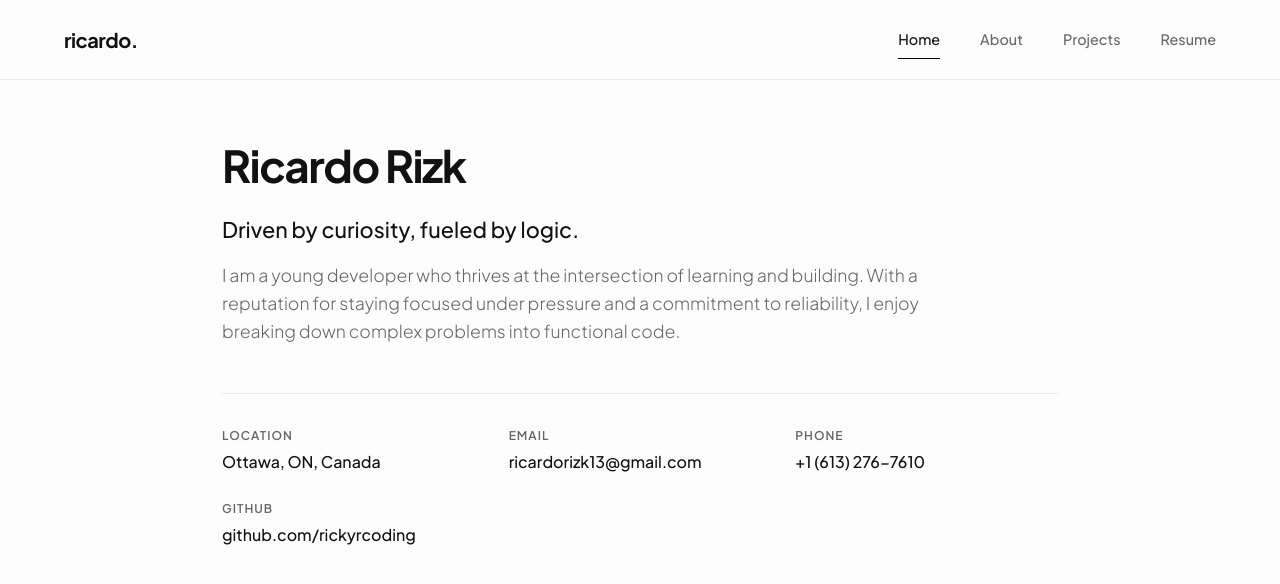
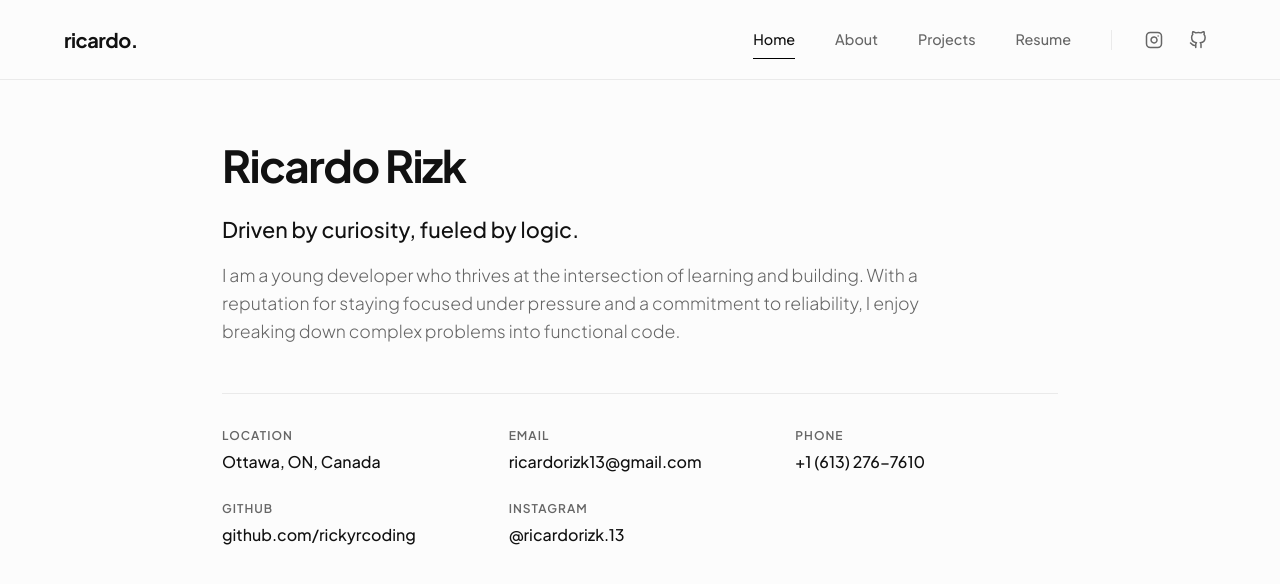
Before and after one commit to RickyRCoding/ricardorizk, a Flask app: page / in a window 1280 px wide. Shown: the top 584 px of the page. Run offline with Flask 3, Linux system fonts and the light colour scheme.

Commit message:
2026-08-15-12-51-07

```diff
--- a/data.json
+++ b/data.json
@@ -5,7 +5,8 @@
     "location": "Ottawa, ON, Canada",
     "email": "ricardorizk13@gmail.com",
     "phone": "+1 (613) 276-7610",
-    "github": "rickyrcoding"
+    "github": "rickyrcoding",
+    "instagram": "ricardorizk.13"
   },
   "about": {
     "subtitle": "Developer, Student, and Problem Solver",
--- a/static/styles.css
+++ b/static/styles.css
@@ -58,6 +58,10 @@ body {
 }
 
 /* Logo */
+.logo {
+  margin-right: auto;
+}
+
 .logo a {
   font-size: 1.25rem;
   font-weight: 700;
@@ -109,6 +113,60 @@ body {
 
 .nav-link.active {
   color: var(--text-primary);
+}
+
+/* Social Navigation Bar and Icons */
+.desktop-nav-socials-container {
+  display: flex;
+  align-items: center;
+  gap: 1.5rem;
+  margin-left: 2.5rem;
+}
+
+.nav-divider {
+  width: 1px;
+  height: 20px;
+  background-color: var(--border-color);
+}
+
+.desktop-socials {
+  display: flex;
+  align-items: center;
+  gap: 0.5rem;
+}
+
+.social-icon-link {
+  color: var(--text-muted);
+  display: flex;
+  align-items: center;
+  justify-content: center;
+  width: 36px;
+  height: 36px;
+  border-radius: 50%;
+  background-color: transparent;
+  border: 1px solid transparent;
+  transition: color var(--transition-speed) var(--transition-ease),
+              background-color var(--transition-speed) var(--transition-ease),
+              border-color var(--transition-speed) var(--transition-ease),
+              transform var(--transition-speed) var(--transition-ease);
+}
+
+.social-icon-link:hover {
+  color: var(--text-primary);
+  background-color: var(--card-bg);
+  border-color: var(--border-color);
+  transform: translateY(-2px);
+}
+
+.social-icon-link svg {
+  width: 18px;
+  height: 18px;
+  stroke-width: 2;
+  transition: transform var(--transition-speed) var(--transition-ease);
+}
+
+.mobile-socials {
+  display: none;
 }
 
 /* Hamburger Button Styling */
@@ -729,6 +787,21 @@ h3 {
     font-size: 1.25rem;
   }
 
+  .desktop-nav-socials-container {
+    display: none;
+  }
+
+  .mobile-socials {
+    display: flex;
+    justify-content: center;
+    gap: 1.5rem;
+    margin-top: 1.5rem;
+    padding-top: 1.5rem;
+    border-top: 1px solid var(--border-color);
+    width: 100%;
+    max-width: 160px;
+  }
+
   /* Content & Grid adaptations */
   .content-container {
     margin-top: 120px;
--- a/templates/index.html
+++ b/templates/index.html
@@ -31,7 +31,30 @@
       <a href="#" class="nav-link" data-target="about">About</a>
       <a href="#" class="nav-link" data-target="projects">Projects</a>
       <a href="#" class="nav-link" data-target="resume">Resume</a>
+
+      <!-- Mobile Socials (only shown in mobile menu drawer) -->
+      <div class="mobile-socials">
+        <a href="https://instagram.com/{{ data.home.instagram }}" target="_blank" rel="noopener" class="social-icon-link" aria-label="Instagram">
+          <svg xmlns="http://www.w3.org/2000/svg" width="20" height="20" viewBox="0 0 24 24" fill="none" stroke="currentColor" stroke-width="2" stroke-linecap="round" stroke-linejoin="round"><rect x="2" y="2" width="20" height="20" rx="5" ry="5"></rect><path d="M16 11.37A4 4 0 1 1 12.63 8 4 4 0 0 1 16 11.37z"></path><line x1="17.5" y1="6.5" x2="17.51" y2="6.5"></line></svg>
+        </a>
+        <a href="https://github.com/{{ data.home.github }}" target="_blank" rel="noopener" class="social-icon-link" aria-label="GitHub">
+          <svg xmlns="http://www.w3.org/2000/svg" width="20" height="20" viewBox="0 0 24 24" fill="none" stroke="currentColor" stroke-width="2" stroke-linecap="round" stroke-linejoin="round"><path d="M9 19c-5 1.5-5-2.5-7-3m14 6v-3.87a3.37 3.37 0 0 0-.94-2.61c3.14-.35 6.44-1.54 6.44-7A5.44 5.44 0 0 0 20 4.77 5.07 5.07 0 0 0 19.91 1S18.73.65 16 2.48a13.38 13.38 0 0 0-7 0C6.27.65 5.09 1 5.09 1A5.07 5.07 0 0 0 5 4.77a5.44 5.44 0 0 0-1.5 3.78c0 5.42 3.3 6.61 6.44 7A3.37 3.37 0 0 0 9 18.13V22"></path></svg>
+        </a>
+      </div>
     </nav>
+
+    <!-- Desktop Socials (shown beside navigation in header on desktop) -->
+    <div class="desktop-nav-socials-container">
+      <span class="nav-divider"></span>
+      <div class="desktop-socials">
+        <a href="https://instagram.com/{{ data.home.instagram }}" target="_blank" rel="noopener" class="social-icon-link" aria-label="Instagram">
+          <svg xmlns="http://www.w3.org/2000/svg" width="20" height="20" viewBox="0 0 24 24" fill="none" stroke="currentColor" stroke-width="2" stroke-linecap="round" stroke-linejoin="round"><rect x="2" y="2" width="20" height="20" rx="5" ry="5"></rect><path d="M16 11.37A4 4 0 1 1 12.63 8 4 4 0 0 1 16 11.37z"></path><line x1="17.5" y1="6.5" x2="17.51" y2="6.5"></line></svg>
+        </a>
+        <a href="https://github.com/{{ data.home.github }}" target="_blank" rel="noopener" class="social-icon-link" aria-label="GitHub">
+          <svg xmlns="http://www.w3.org/2000/svg" width="20" height="20" viewBox="0 0 24 24" fill="none" stroke="currentColor" stroke-width="2" stroke-linecap="round" stroke-linejoin="round"><path d="M9 19c-5 1.5-5-2.5-7-3m14 6v-3.87a3.37 3.37 0 0 0-.94-2.61c3.14-.35 6.44-1.54 6.44-7A5.44 5.44 0 0 0 20 4.77 5.07 5.07 0 0 0 19.91 1S18.73.65 16 2.48a13.38 13.38 0 0 0-7 0C6.27.65 5.09 1 5.09 1A5.07 5.07 0 0 0 5 4.77a5.44 5.44 0 0 0-1.5 3.78c0 5.42 3.3 6.61 6.44 7A3.37 3.37 0 0 0 9 18.13V22"></path></svg>
+        </a>
+      </div>
+    </div>
   </header>
 
   <!-- Page Content Container -->
@@ -59,6 +82,10 @@
         <div class="contact-item">
           <span class="contact-label">GitHub</span>
           <a href="https://github.com/{{ data.home.github }}" target="_blank" rel="noopener" class="contact-value link">github.com/{{ data.home.github }}</a>
+        </div>
+        <div class="contact-item">
+          <span class="contact-label">Instagram</span>
+          <a href="https://instagram.com/{{ data.home.instagram }}" target="_blank" rel="noopener" class="contact-value link">@{{ data.home.instagram }}</a>
         </div>
       </div>
     </section>
```
